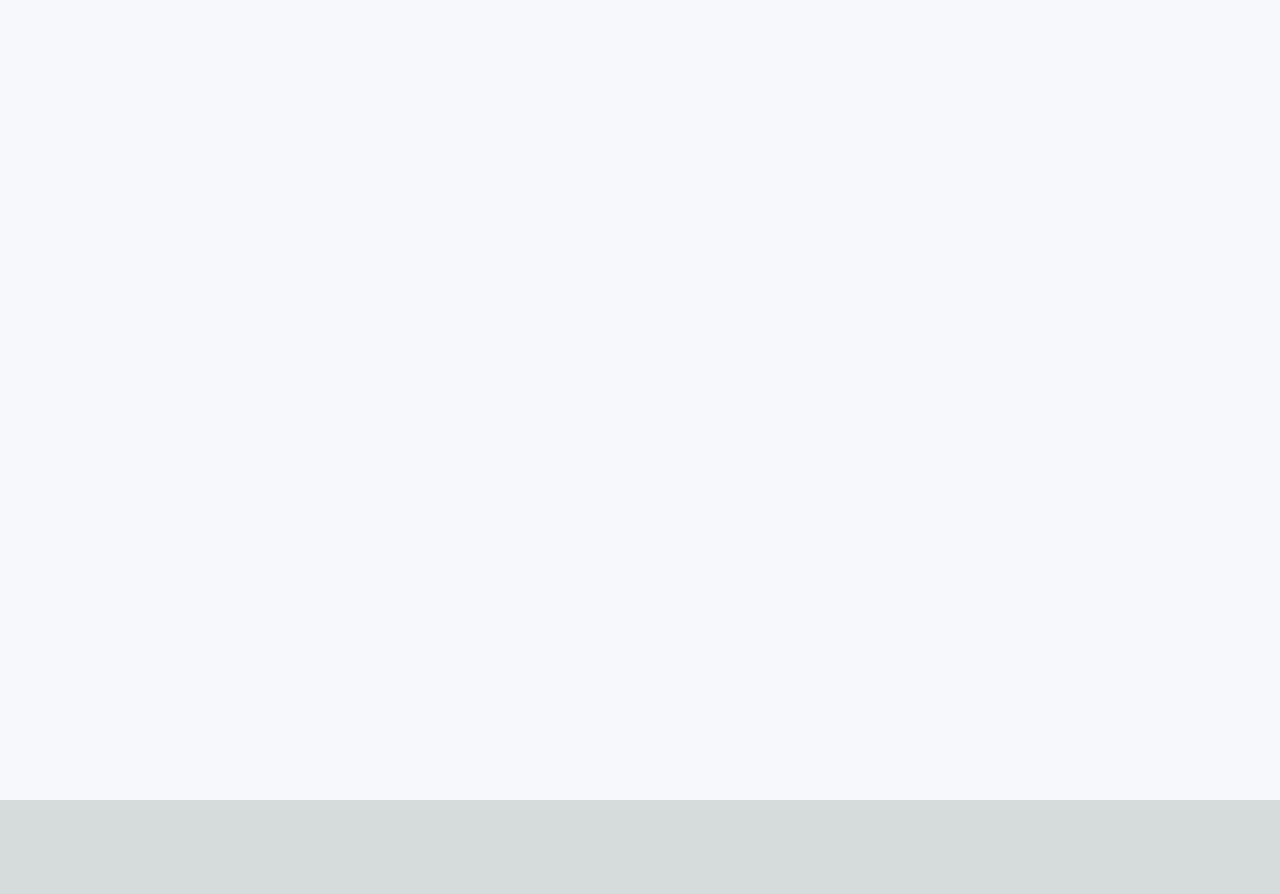
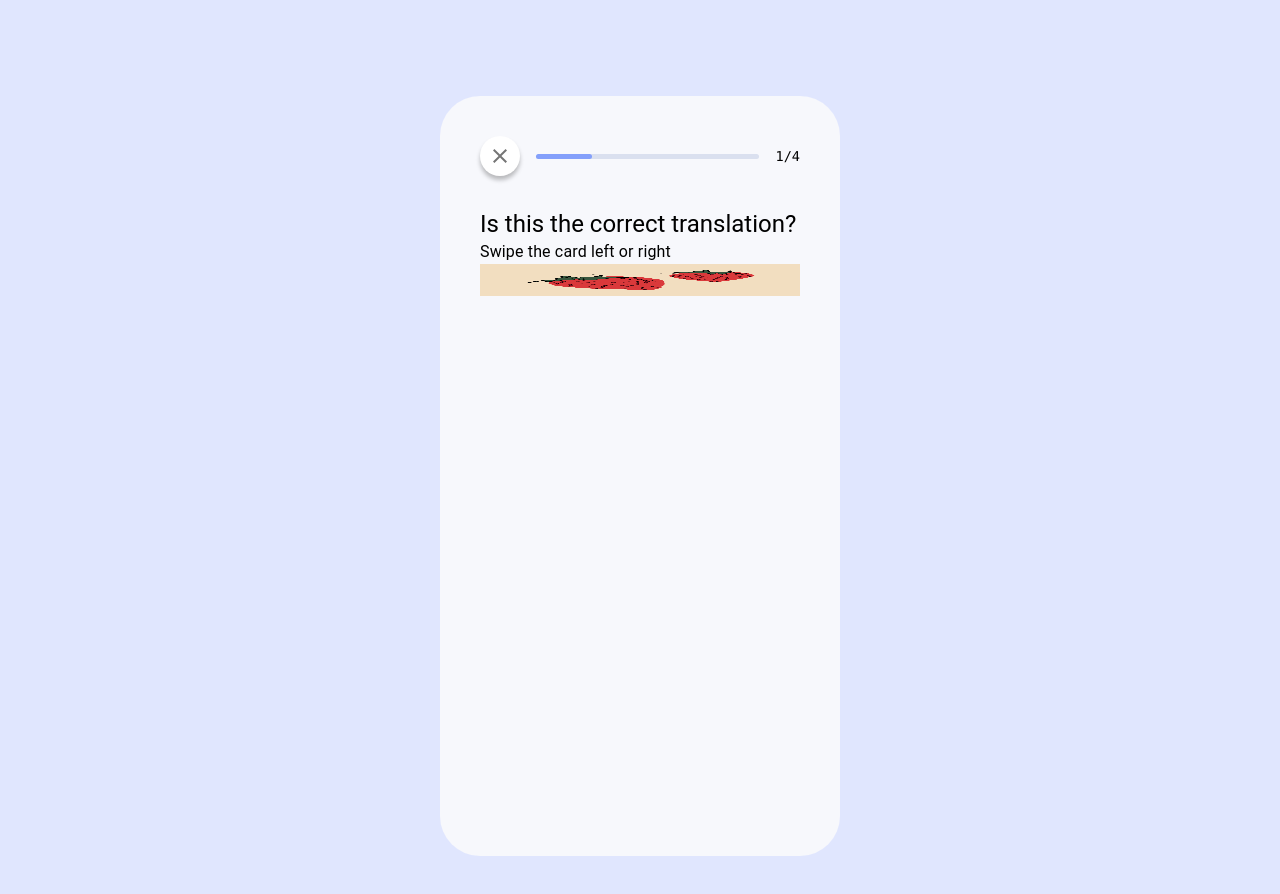
Before and after one commit to olivertembo/language-learning-app, a Next.js app: page / in a window 1280 px wide. Shown: the top 894 px of the page. Before the commit the page ends 800 px from the top, so only its background shows below. Built offline with nearby package versions, Linux system fonts and the light colour scheme.

Commit message:
finish progress bar

```diff
--- a/src/app/page.module.css
+++ b/src/app/page.module.css
@@ -1,230 +1,26 @@
 .main {
   display: flex;
   flex-direction: column;
-  justify-content: space-between;
+  justify-content: center;
   align-items: center;
   padding: 6rem;
   min-height: 100vh;
-  background-color: #f7f8fc;
-}
-
-.description {
-  display: inherit;
-  justify-content: inherit;
-  align-items: inherit;
-  font-size: 0.85rem;
-  max-width: var(--max-width);
   width: 100%;
-  z-index: 2;
+  background-color:#e0e6fe;
   font-family: var(--font-mono);
 }
 
-.description a {
+.app {
   display: flex;
-  justify-content: center;
+  padding: 40px;
+  flex-direction: column;
+  justify-content: start;
   align-items: center;
-  gap: 0.5rem;
+  font-size: 0.85rem;
+  max-width: 400px;
+  width: 400px;
+  max-height: 760px;
+  height: 760px;
+  background-color: #f7f8fc;
+  border-radius: 40px;
 }
-
-.description p {
-  position: relative;
-  margin: 0;
-  padding: 1rem;
-  background-color: rgba(var(--callout-rgb), 0.5);
-  border: 1px solid rgba(var(--callout-border-rgb), 0.3);
-  border-radius: var(--border-radius);
-}
-
-.code {
-  font-weight: 700;
-  font-family: var(--font-mono);
-}
-
-.grid {
-  display: grid;
-  grid-template-columns: repeat(4, minmax(25%, auto));
-  width: var(--max-width);
-  max-width: 100%;
-}
-
-.card {
-  padding: 1rem 1.2rem;
-  border-radius: var(--border-radius);
-  background: rgba(var(--card-rgb), 0);
-  border: 1px solid rgba(var(--card-border-rgb), 0);
-  transition: background 200ms, border 200ms;
-}
-
-.card span {
-  display: inline-block;
-  transition: transform 200ms;
-}
-
-.card h2 {
-  font-weight: 600;
-  margin-bottom: 0.7rem;
-}
-
-.card p {
-  margin: 0;
-  opacity: 0.6;
-  font-size: 0.9rem;
-  line-height: 1.5;
-  max-width: 30ch;
-}
-
-.center {
-  display: flex;
-  justify-content: center;
-  align-items: center;
-  position: relative;
-  padding: 4rem 0;
-}
-
-.center::before {
-  background: var(--secondary-glow);
-  border-radius: 50%;
-  width: 480px;
-  height: 360px;
-  margin-left: -400px;
-}
-
-.center::after {
-  background: var(--primary-glow);
-  width: 240px;
-  height: 180px;
-  z-index: -1;
-}
-
-.center::before,
-.center::after {
-  content: '';
-  left: 50%;
-  position: absolute;
-  filter: blur(45px);
-  transform: translateZ(0);
-}
-
-.logo {
-  position: relative;
-}
-/* Enable hover only on non-touch devices */
-@media (hover: hover) and (pointer: fine) {
-  .card:hover {
-    background: rgba(var(--card-rgb), 0.1);
-    border: 1px solid rgba(var(--card-border-rgb), 0.15);
-  }
-
-  .card:hover span {
-    transform: translateX(4px);
-  }
-}
-
-@media (prefers-reduced-motion) {
-  .card:hover span {
-    transform: none;
-  }
-}
-
-/* Mobile */
-@media (max-width: 700px) {
-  .content {
-    padding: 4rem;
-  }
-
-  .grid {
-    grid-template-columns: 1fr;
-    margin-bottom: 120px;
-    max-width: 320px;
-    text-align: center;
-  }
-
-  .card {
-    padding: 1rem 2.5rem;
-  }
-
-  .card h2 {
-    margin-bottom: 0.5rem;
-  }
-
-  .center {
-    padding: 8rem 0 6rem;
-  }
-
-  .center::before {
-    transform: none;
-    height: 300px;
-  }
-
-  .description {
-    font-size: 0.8rem;
-  }
-
-  .description a {
-    padding: 1rem;
-  }
-
-  .description p,
-  .description div {
-    display: flex;
-    justify-content: center;
-    position: fixed;
-    width: 100%;
-  }
-
-  .description p {
-    align-items: center;
-    inset: 0 0 auto;
-    padding: 2rem 1rem 1.4rem;
-    border-radius: 0;
-    border: none;
-    border-bottom: 1px solid rgba(var(--callout-border-rgb), 0.25);
-    background: linear-gradient(
-      to bottom,
-      rgba(var(--background-start-rgb), 1),
-      rgba(var(--callout-rgb), 0.5)
-    );
-    background-clip: padding-box;
-    backdrop-filter: blur(24px);
-  }
-
-  .description div {
-    align-items: flex-end;
-    pointer-events: none;
-    inset: auto 0 0;
-    padding: 2rem;
-    height: 200px;
-    background: linear-gradient(
-      to bottom,
-      transparent 0%,
-      rgb(var(--background-end-rgb)) 40%
-    );
-    z-index: 1;
-  }
-}
-
-/* Tablet and Smaller Desktop */
-@media (min-width: 701px) and (max-width: 1120px) {
-  .grid {
-    grid-template-columns: repeat(2, 50%);
-  }
-}
-
-@media (prefers-color-scheme: dark) {
-  .vercelLogo {
-    filter: invert(1);
-  }
-
-  .logo {
-    filter: invert(1) drop-shadow(0 0 0.3rem #ffffff70);
-  }
-}
-
-@keyframes rotate {
-  from {
-    transform: rotate(360deg);
-  }
-  to {
-    transform: rotate(0deg);
-  }
-}
--- a/src/app/page.tsx
+++ b/src/app/page.tsx
@@ -1,11 +1,20 @@
-import Image from 'next/image'
-import { ProgressBar }  from '../components/ProgressBar'
+'use client';
+
+import { useState } from 'react';
+import { ProgressBar }  from '../components/ProgressBar';
+import { QuestionCard } from '../components/QuestionCard';
+import { questions } from '../constants/questions';
 import styles from './page.module.css'
 
 export default function Home() {
+  const [ current, setCurrent ] = useState(1);
+
   return (
     <main className={styles.main}>
-      {/* <ProgressBar progress={0.5} /> */}
+      <div className={styles.app}>
+        <ProgressBar current={1} total={questions.length} />
+        <QuestionCard name={questions[current].name} image={questions[current].image} />
+      </div>
     </main>
-  )
+  );
 }
--- a/src/components/ProgressBar/ProgressBar.tsx
+++ b/src/components/ProgressBar/ProgressBar.tsx
@@ -1,25 +1,31 @@
+'use client'
+
 import React from "react";
 import { Box, IconButton } from "@mui/material";
-import DeleteIcon from "@mui/icons-material/Delete";
+import CloseIcon from '@mui/icons-material/Close';
 import * as styles from "./styles";
 
 export interface ProgressBarProps {
-  progress: number;
+  total: number;
+  current: number;
 }
 
 export const ProgressBar = (props: ProgressBarProps) => {
-  const { progress } = props;
+  const { total, current } = props;
+  const progress = (current / total) * 100;
 
   return (
     <Box sx={styles.container}>
-      <Box>
-        <IconButton aria-label="delete" size="small">
-          <DeleteIcon fontSize="inherit" />
+      <Box sx={styles.cancelButton}>
+        <IconButton aria-label="delete" size="medium">
+          <CloseIcon fontSize="inherit" />
         </IconButton>
       </Box>
+      <Box sx={styles.progressBarContainer}>
         <Box sx={styles.progressBar(progress)} />
-      <Box>
-        2/4
+      </Box>
+      <Box sx={styles.progressRatio}>
+        {current}/{total}
       </Box>
     </Box>
   );
--- a/src/components/ProgressBar/styles.ts
+++ b/src/components/ProgressBar/styles.ts
@@ -6,23 +6,38 @@ export const container: SxProps = {
   flexDirection: "row",
   alignItems: "center",
   justifyContent: "space-between",
+  gap: "1rem",
+  color: "common.black",
+  marginBottom: "2rem",
 }
 
-
-export const progressBarContainer: SxProps = {
-  width: "100%",
+export const cancelButton: SxProps = {
+  color: "common.black",
+  backgroundColor: "white",
+  boxShadow: "0px 4px 4px rgba(0, 0, 0, 0.25)",
+  borderRadius: "50%",
+  '&:hover': {
+    backgroundColor: "white",
+    boxShadow: "0px 4px 4px rgba(0, 0, 0, 0.25)",
+  },
 }
 
-/*
-  * @param {number} progress - progress of the bar
-  * @returns {SxProps} - sx props for the bar
-  * @example
-  * progress(50) // { width: "50%" }
-  * progress(100) // { width: "100%" }
-  * progress(0) // { width: "0%" }
-  *
-*/
+export const progressRatio: SxProps = {
+  color: "common.black",
+}
+export const progressBarContainer: SxProps = {
+  width: '100%',
+  height: '5px',
+  borderRadius: '2.5px',
+  backgroundColor: "#dae0ef",
+  position: "relative",
+}
+
 export const progressBar = (progress: number): SxProps => ({
+  position: 'absolute',
+  height: '5px',
+  borderRadius: '2.5px',
+  zIndex: 2,
   width: `${progress}%`,
-  position: "absolute",
+  backgroundColor: '#84a0fb',
 })
--- /dev/null
+++ b/src/components/QuestionCard/QuestionCard.tsx
@@ -0,0 +1,47 @@
+'use client'
+
+import React from "react";
+import { Box, IconButton, Typography } from "@mui/material";
+import * as styles from "./styles";
+import Image from "next/image";
+
+export interface QuestionCardProps {
+  image: string;
+  name: string;
+}
+
+export const QuestionCard = (props: QuestionCardProps) => {
+  const { image, name } = props;
+
+  return (
+    <Box sx={styles.container}>
+      <Typography
+        sx={{
+          color: "#000",
+        }}
+        variant="h5"
+      >
+        Is this the correct translation?
+      </Typography>
+      <Typography
+        sx={{
+          color: "#000",
+        }}
+        variant="body1"
+      >
+        Swipe the card left or right
+      </Typography>
+      <Box
+        sx={{
+          position: "relative",
+          Height: "200px",
+        }}
+      >
+        <Image src={image} alt="Picture of the author" fill={true} />
+        <Typography variant="h6">{name}</Typography>
+      </Box>
+    </Box>
+  );
+};
+
+export default QuestionCard;
--- /dev/null
+++ b/src/components/QuestionCard/index.ts
@@ -0,0 +1,2 @@
+export { QuestionCard } from "./QuestionCard";
+export { type QuestionCardProps } from "./QuestionCard";
--- /dev/null
+++ b/src/components/QuestionCard/styles.ts
@@ -0,0 +1,24 @@
+import { SxProps } from "@mui/material";
+
+export const container: SxProps = {
+  width: "100%",
+}
+
+
+export const progressBarContainer: SxProps = {
+  width: "100%",
+}
+
+/*
+  * @param {number} progress - progress of the bar
+  * @returns {SxProps} - sx props for the bar
+  * @example
+  * progress(50) // { width: "50%" }
+  * progress(100) // { width: "100%" }
+  * progress(0) // { width: "0%" }
+  *
+*/
+export const progressBar = (progress: number): SxProps => ({
+  width: `${progress}%`,
+  position: "absolute",
+})
--- /dev/null
+++ b/src/constants/questions.ts
@@ -0,0 +1,18 @@
+export const questions = [
+  {
+    name: "Platano",
+    image: "/images/banana.jpg",
+  },
+  {
+    name: "Strawberry",
+    image: "/images/strawberry.jpg",
+  },
+  {
+    name: "Platano",
+    image: "/images/banana.jpg",
+  },
+  {
+    name: "Strawberry",
+    image: "/images/strawberry.jpg",
+  }
+];
```
